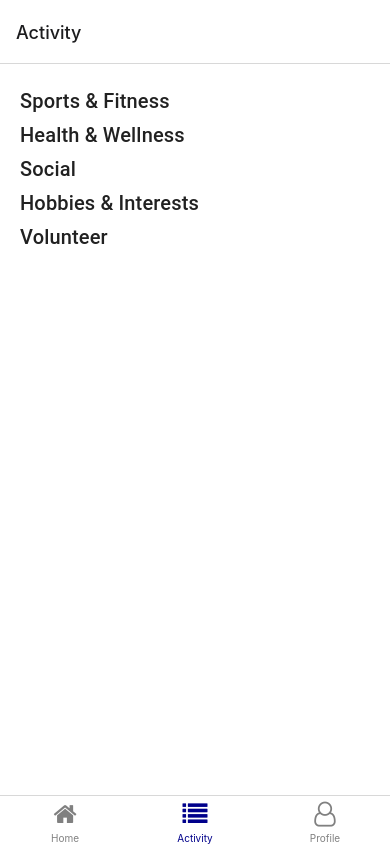
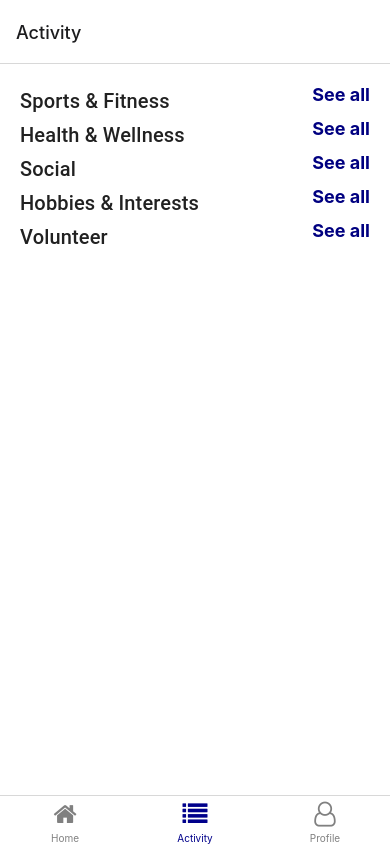
Before and after one commit to PearlynnT/BrainHack-CODE_EXP-2022, a React Native app: screen /Activity in a window 390 px wide. Built offline with nearby package versions, Linux system fonts and the light colour scheme.

Commit message:
Added a component

```diff
--- a/screens/ActivityScreen.js
+++ b/screens/ActivityScreen.js
@@ -19,14 +19,26 @@ const category = [
 ];
 
 export default function ActivityScreen() {
+  const navigation = useNavigation();
+
   return (
     <View style={styles.container}>
       <FlatList
+        keyExtractor={(item) => item.cat}
         data={category}
         renderItem={({ item }) => {
-          return <Title>{item.cat}</Title>;
+          return (
+            <>
+              <TouchableOpacity
+                style={styles.header}
+                onPress={() => navigation.navigate("Activity List")}
+              >
+                <Title>{item.cat}</Title>
+                <Text style={styles.seeAll}>See all</Text>
+              </TouchableOpacity>
+            </>
+          );
         }}
-        keyExtractor={(item) => item.cat}
       />
     </View>
   );
@@ -39,4 +51,13 @@ const styles = StyleSheet.create({
     justifyContent: "flex-start",
     padding: 20,
   },
+  header: {
+    flexDirection: "row",
+    justifyContent: "space-between",
+  },
+  seeAll: {
+    color: "#000080",
+    fontSize: 18,
+    fontWeight: "bold",
+  },
 });
```
Also changed, not shown: components/ActivityPreview.js (added, +19 -0 lines), 1 other file (tests, documents, lock files or other folders).
